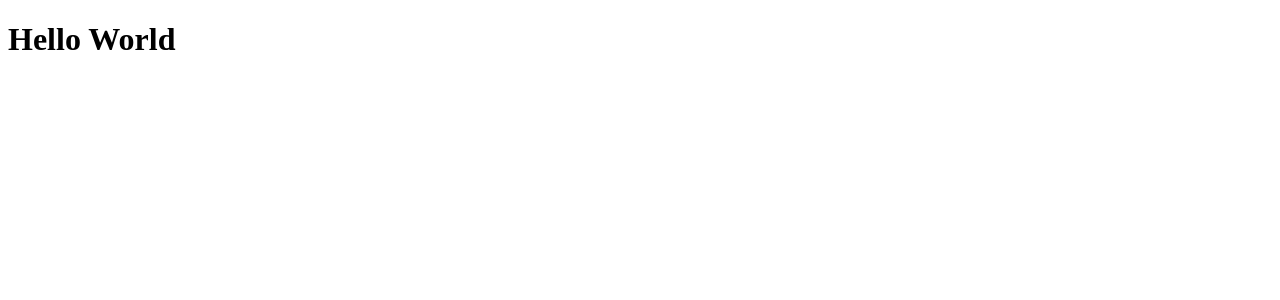
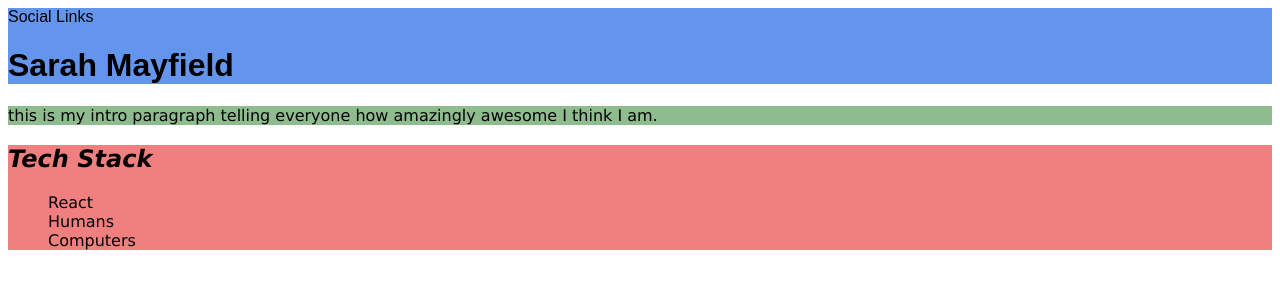
Before and after one commit to okFox/cv-web, a React app: page / in a window 1280 px wide. Shown: the top 300 px of the page. Built offline with nearby package versions, Linux system fonts and the light colour scheme.

Commit message:
header intro stack wired up

```diff
--- a/src/components/App.js
+++ b/src/components/App.js
@@ -1,5 +1,9 @@
 import React from 'react';
+import Resume from '../containers/Resume';
 
 export default function App() {
-  return <h1>Hello World</h1>;
+  return (
+    <>
+      <Resume />
+    </>);
 }
--- a/src/components/header/Header.css
+++ b/src/components/header/Header.css
@@ -0,0 +1,4 @@
+header {
+    background-color: cornflowerblue;
+    font-family: sans-serif;
+}
--- a/src/components/header/Header.js
+++ b/src/components/header/Header.js
@@ -0,0 +1,13 @@
+import React from 'react';
+import './Header.css';
+
+const Header = () => (
+  <>
+    <header>
+      <aside>Social Links</aside>
+      <h1>Sarah Mayfield</h1>
+    </header>
+  </>
+);
+
+export default Header;
--- a/src/components/intro/Intro.css
+++ b/src/components/intro/Intro.css
@@ -0,0 +1,4 @@
+p {
+    font-family: Verdana, Geneva, Tahoma, sans-serif;
+    background-color: darkseagreen;
+}
--- a/src/components/intro/Intro.js
+++ b/src/components/intro/Intro.js
@@ -0,0 +1,15 @@
+import React, { Component } from 'react';
+import { text } from './intro.json';
+import './Intro.css';
+
+class Intro extends Component {
+  render() {
+    return (
+      <p>
+        {text}
+      </p>
+    );
+  }
+}
+
+export default Intro;
--- /dev/null
+++ b/src/components/intro/intro.json
@@ -0,0 +1,3 @@
+{
+    "text": "this is my intro paragraph telling everyone how amazingly awesome I think I am."
+  }
--- a/src/components/stack/Stack.css
+++ b/src/components/stack/Stack.css
@@ -0,0 +1,15 @@
+section {
+    font-family: Verdana, Geneva, Tahoma, sans-serif;
+    background-color: lightcoral;
+    h2 {
+        font-style: italic;
+    }
+    ul {
+
+
+
+        li {
+            list-style: none;
+        }
+    }
+}
--- a/src/components/stack/Stack.js
+++ b/src/components/stack/Stack.js
@@ -0,0 +1,22 @@
+import React, { Component } from 'react';
+import './Stack.css';
+
+class Stack extends Component {
+  render() {
+    return (
+      <>
+        <section>
+          <h2>Tech Stack</h2>
+          <ul>
+            <li>React</li>
+            <li>Humans</li>
+            <li>Computers</li>
+          </ul>
+        </section>
+      </>
+
+    );
+  }
+}
+
+export default Stack;
--- a/src/containers/Resume.js
+++ b/src/containers/Resume.js
@@ -0,0 +1,25 @@
+import React, { Component } from 'react';
+import Header from '../components/header/Header';
+import Intro from '../components/intro/Intro';
+import Stack from '../components/stack/Stack';
+
+
+
+
+class Resume extends Component {
+    state = {
+      project: 'team' //or solo for conditional rendering
+    }
+    render() {
+      return (
+        <>
+          <Header />
+          <Intro />
+          <Stack />
+        </>
+      );
+    }
+}
+
+
+export default Resume;
```
